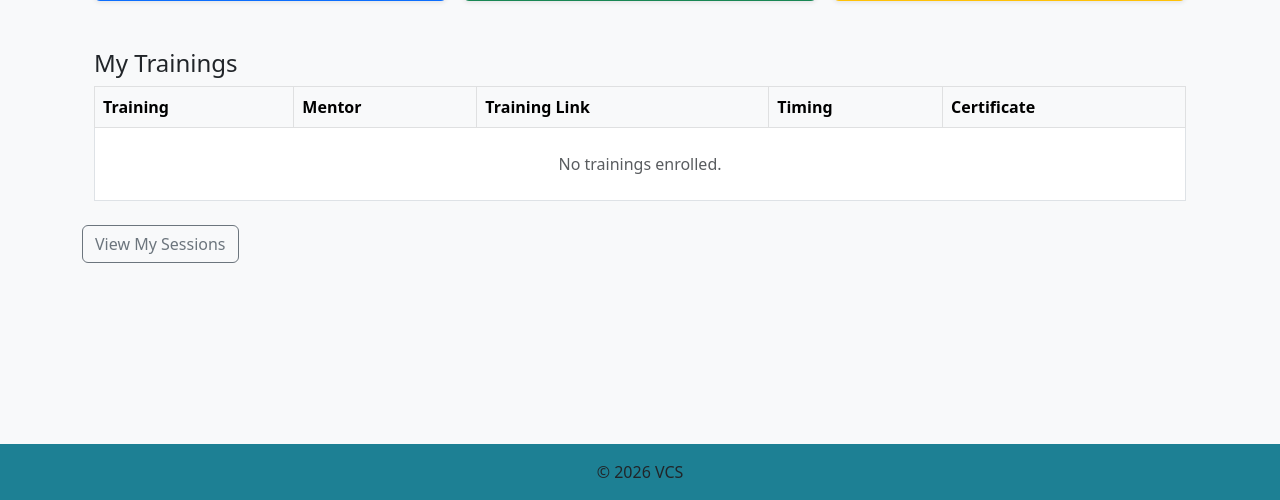
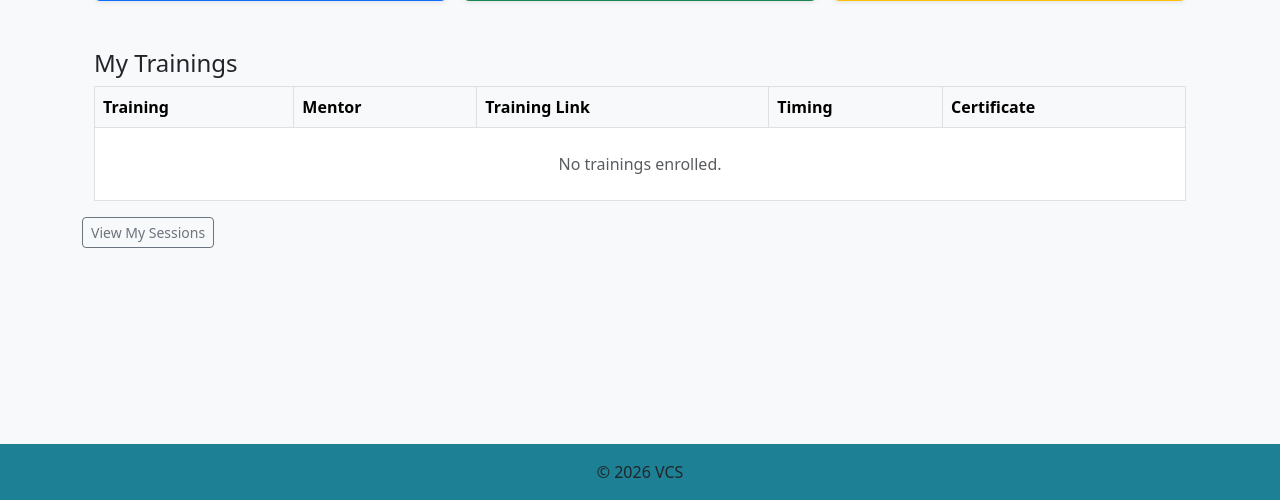
Before and after one commit to sugandv21/Vetri_Consultancy_Services, a Django app: template accounts/templates/accounts/dashboard.html in a window 1280 px wide. Shown: the part 300-800 px from the top of the page. Run offline with Django 5.2, Linux system fonts and the light colour scheme; the template is opened without the code that fills it, so the values that code supplies are empty.

Commit message:
Update dashboard.html

```diff
--- a/accounts/templates/accounts/dashboard.html
+++ b/accounts/templates/accounts/dashboard.html
@@ -184,7 +184,8 @@
 
 </div>
 
-<a href="{% url 'my_sessions' %}" class="btn btn-outline-secondary mt-2">
-  View My Sessions
+<a href="{% url 'consultant_sessions' %}" class="btn btn-outline-secondary btn-sm">
+View My Sessions
 </a>
+
 {% endblock %}
```
